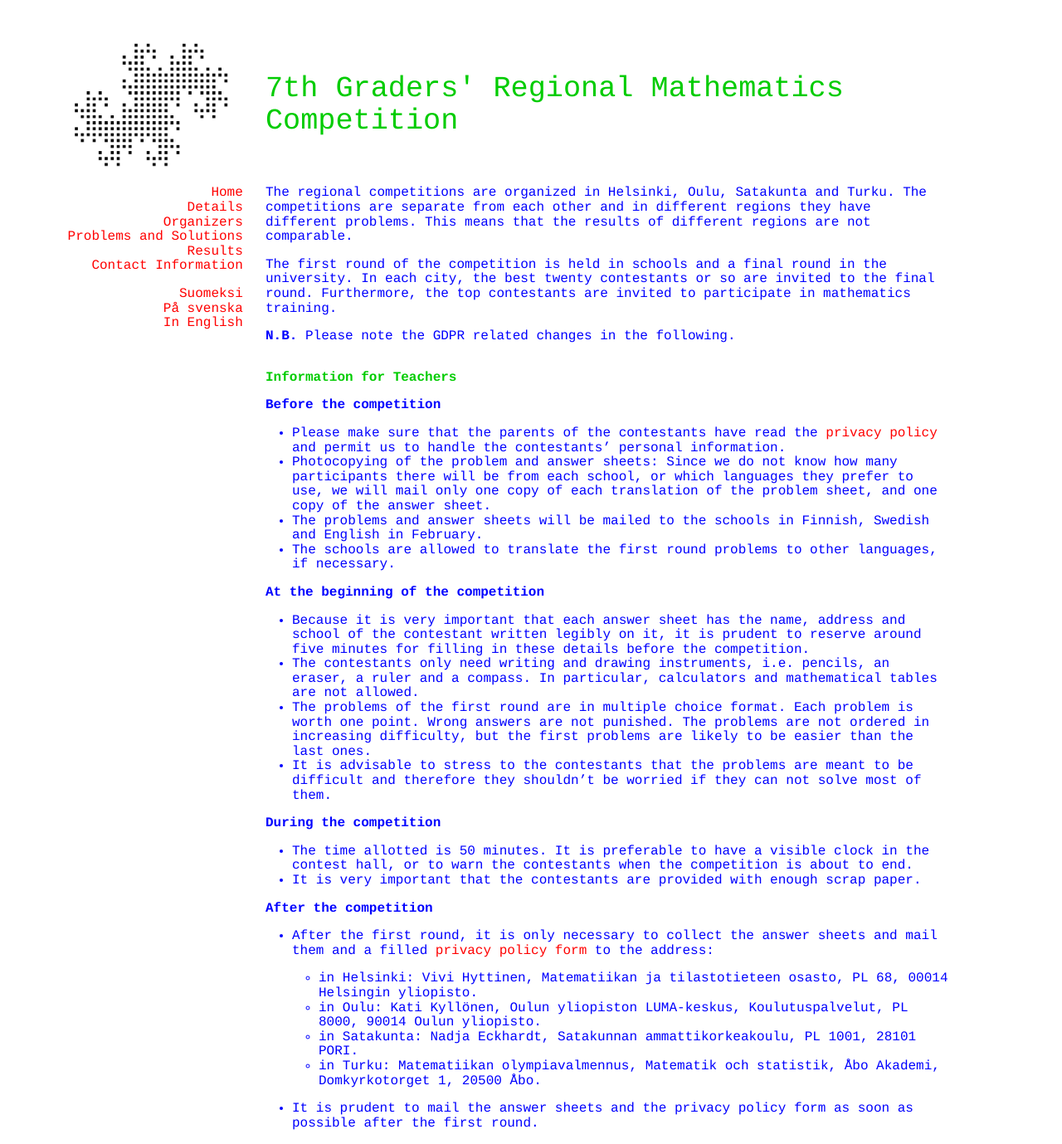
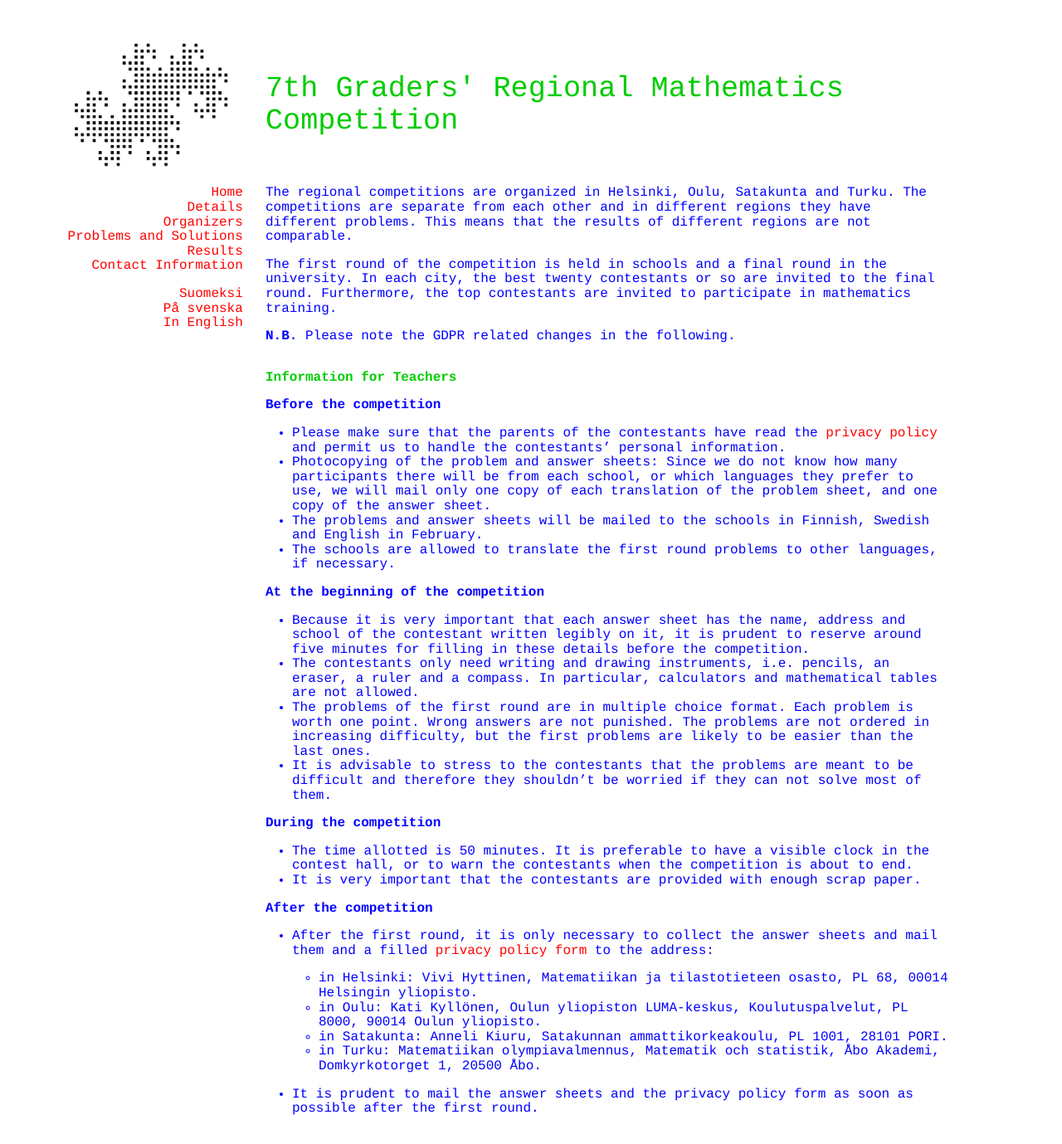
Before and after one commit to matematiikkakilpailut/matematiikkakilpailut.github.io, a Jekyll site: the page built from seiskat/en/details.html, in a window 1280 px wide. Shown: the whole page at 83% size. Built offline with Jekyll 4.4.1, drawn with Linux system fonts in a browser that asks for light colours.

Commit message:
Update details.html
satakunnan osoite

```diff
--- a/seiskat/en/details.html
+++ b/seiskat/en/details.html
@@ -95,7 +95,7 @@
 	      Koulutuspalvelut, PL 8000, 90014 Oulun yliopisto.
       </li>
       <li>
-	in Satakunta: Nadja Eckhardt, Satakunnan ammattikorkeakoulu, PL
+	in Satakunta: Anneli Kiuru, Satakunnan ammattikorkeakoulu, PL
 	1001, 28101 PORI.
       </li>
       <li>
```
